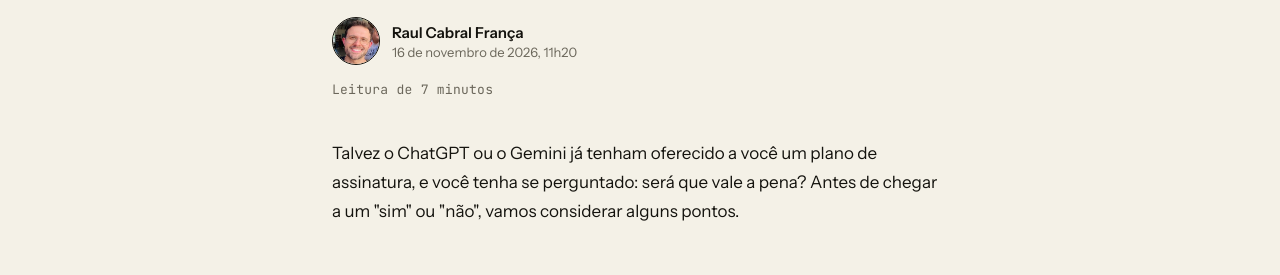
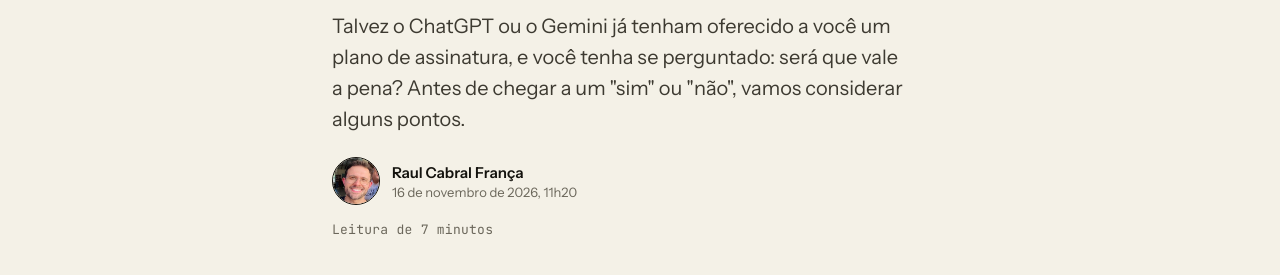
Before and after one commit to raulfranca/cursoia, a plain HTML site: page t7/vale-a-pena-pagar.html in a window 1280 px wide. Shown: the part 260-535 px from the top of the page. Drawn offline with nearby package versions, Linux system fonts and the light colour scheme.

Commit message:
t7: parágrafo de abertura vira lead, como no t8
Co-Authored-By: Claude Opus 5.5 <noreply@anthropic.com>

```diff
--- a/t7/vale-a-pena-pagar.html
+++ b/t7/vale-a-pena-pagar.html
@@ -48,6 +48,7 @@
     <header class="pg-post__head">
       <span class="iap-eyebrow">Tópico 7 · O custo de usar a IA</span>
       <h1 class="pg-post__title">Vale a pena pagar por uma IA?</h1>
+      <p class="pg-post__lead">Talvez o ChatGPT ou o Gemini já tenham oferecido a você um plano de assinatura, e você tenha se perguntado: será que vale a pena? Antes de chegar a um "sim" ou "não", vamos considerar alguns pontos.</p>
       <div class="pg-byline">
         <img class="pg-byline__foto" src="../assets/avatar-raul.webp" width="48" height="48" alt="">
         <div>
@@ -59,8 +60,6 @@
     </header>
 
     <div class="pg-prose">
-      <p>Talvez o ChatGPT ou o Gemini já tenham oferecido a você um plano de assinatura, e você tenha se perguntado: será que vale a pena? Antes de chegar a um "sim" ou "não", vamos considerar alguns pontos.</p>
-
       <h2>A IA não é grátis</h2>
 
       <p>Você provavelmente já usa IA sem nunca ter pago nada por ela. Mas isso não significa que a inteligência artificial seja um aplicativo gratuito que você instala no celular e usa quando quiser. Experimente ir para um sítio sem internet e abrir o ChatGPT ou o Gemini: não vai funcionar. E por um motivo simples: a IA não está no seu celular. Está em um <i>data center</i>, em algum lugar do mundo.</p>
```
